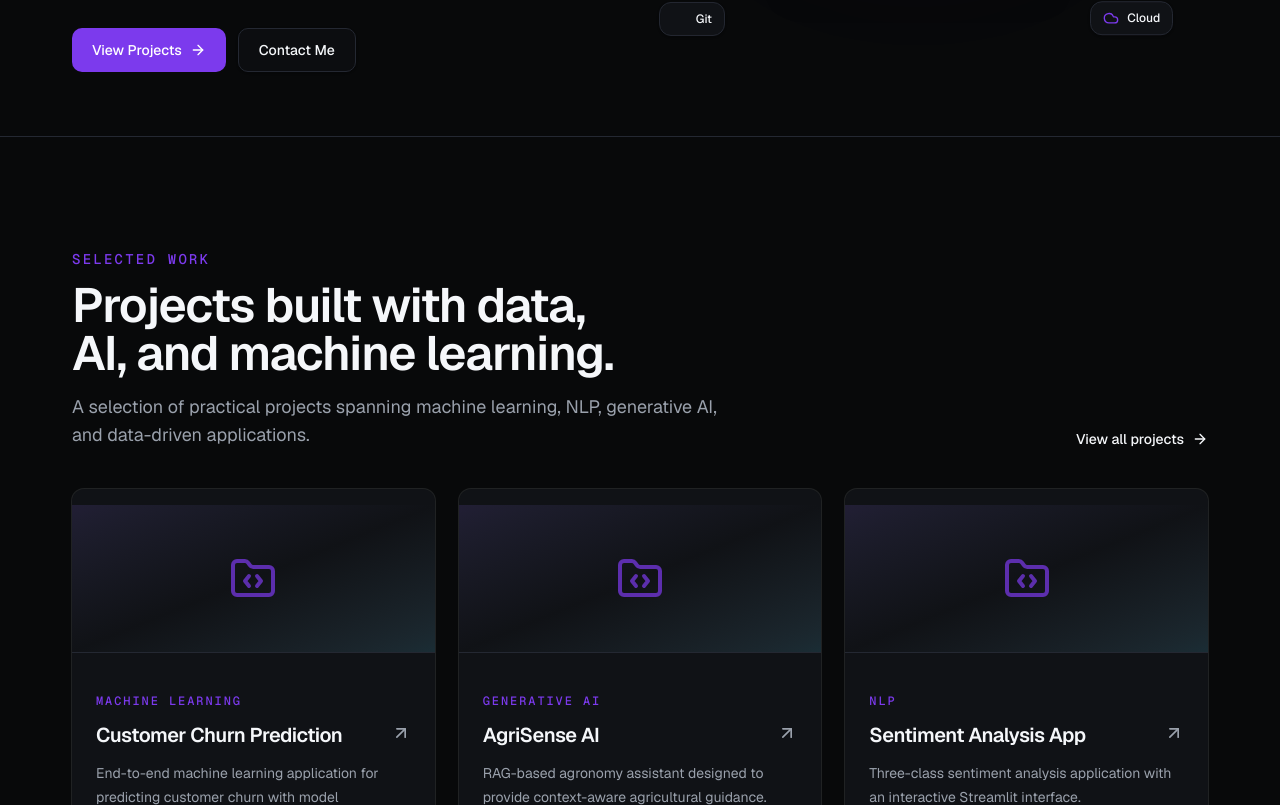
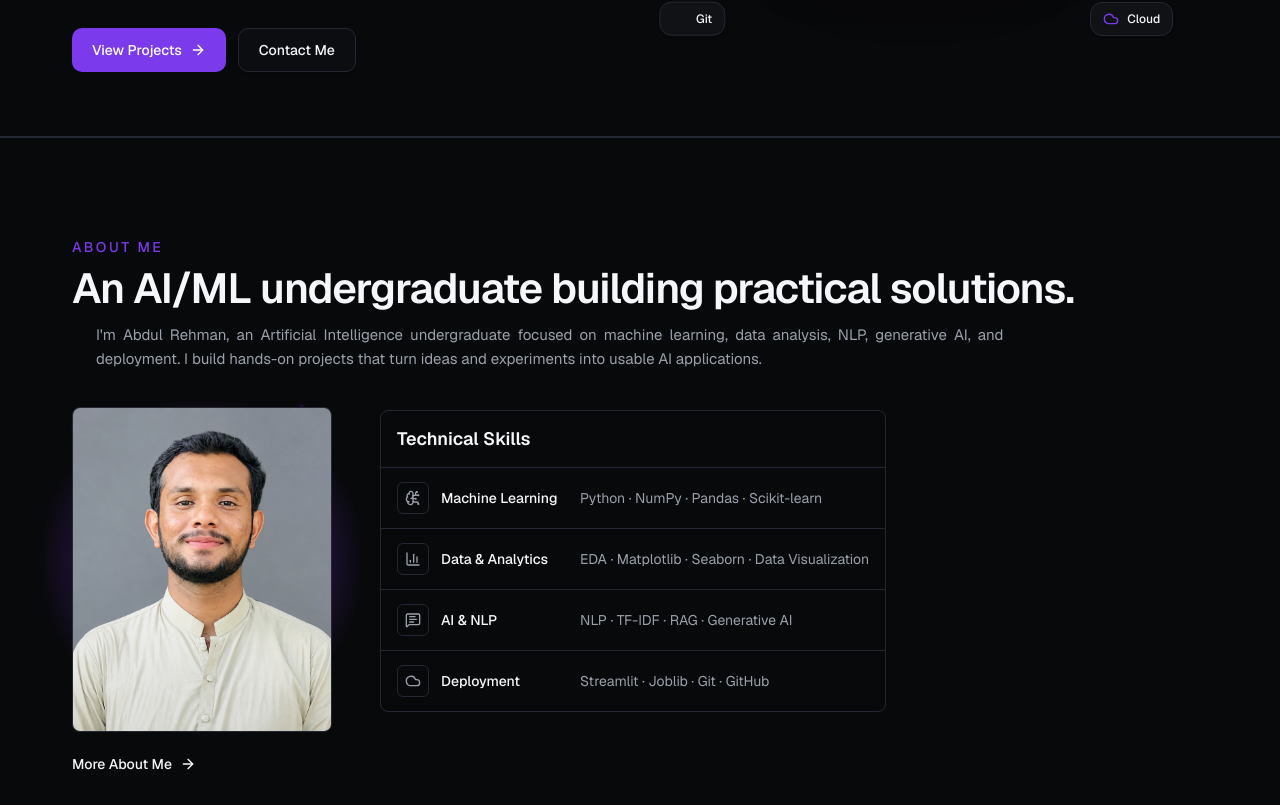
Before and after one commit to abdulrehmanml/ai-ml-portfolio, a Next.js app: page / in a window 1280 px wide. Shown: the part 495-1300 px from the top of the page. Built offline with nearby package versions, Linux system fonts and the light colour scheme; some icons are missing.

Commit message:
feat: build home about section

```diff
--- a/src/app/page.tsx
+++ b/src/app/page.tsx
@@ -1,5 +1,6 @@
 import { Navbar } from "@/components/layout/navbar"
 import { Hero } from "@/components/sections/hero"
+import { AboutPreview } from "@/components/sections/about-preview"
 import { FeaturedProjects } from "@/components/sections/featured-projects"
 import { Footer } from "@/components/layout/footer"
 
@@ -10,6 +11,7 @@ export default function Home() {
 
       <main>
         <Hero />
+        <AboutPreview />
         <FeaturedProjects />
       </main>
 
--- /dev/null
+++ b/src/components/sections/about-preview.tsx
@@ -0,0 +1,234 @@
+"use client"
+
+import Image from "next/image"
+import Link from "next/link"
+import { useState } from "react"
+import {
+  ArrowRight,
+  BarChart3,
+  BrainCircuit,
+  Cloud,
+  MessageSquareText,
+} from "lucide-react"
+import { motion } from "motion/react"
+
+import { Container } from "@/components/layout/container"
+import { Section } from "@/components/layout/section"
+import { FadeIn } from "@/components/animations/fade-in"
+import { SlideUp } from "@/components/animations/slide-up"
+import { motionEase } from "@/lib/motion"
+
+const skillGroups = [
+  {
+    icon: BrainCircuit,
+    title: "Machine Learning",
+    skills: "Python · NumPy · Pandas · Scikit-learn",
+  },
+  {
+    icon: BarChart3,
+    title: "Data & Analytics",
+    skills: "EDA · Matplotlib · Seaborn · Data Visualization",
+  },
+  {
+    icon: MessageSquareText,
+    title: "AI & NLP",
+    skills: "NLP · TF-IDF · RAG · Generative AI",
+  },
+  {
+    icon: Cloud,
+    title: "Deployment",
+    skills: "Streamlit · Joblib · Git · GitHub",
+  },
+]
+
+const particles = [
+  { left: "8%", top: "18%", delay: 0 },
+  { left: "82%", top: "12%", delay: 0.8 },
+  { left: "88%", top: "42%", delay: 1.6 },
+  { left: "12%", top: "58%", delay: 2.4 },
+  { left: "76%", top: "76%", delay: 1.2 },
+  { left: "24%", top: "84%", delay: 2 },
+]
+
+export function AboutPreview() {
+  const [skillHover, setSkillHover] = useState<"all" | number | null>(null)
+
+  return (
+    <Section
+      id="about"
+      className="border-t border-accent/30 lg:min-h-[calc(100svh-4rem)] lg:py-6"
+    >
+      <Container className="lg:flex lg:min-h-[calc(100svh-7rem)] lg:flex-col lg:justify-center">
+        <FadeIn>
+          {/* Section heading */}
+          <div className="w-full">
+            <p className="mb-2 text-sm font-medium uppercase tracking-[0.18em] text-primary">
+              About Me
+            </p>
+
+            <h2 className="w-full text-3xl font-semibold tracking-tight sm:text-4xl lg:text-[42px] lg:leading-[1.1]">
+              An AI/ML undergraduate building practical solutions.
+            </h2>
+
+            <p className="mt-3 w-full text-justify text-sm leading-6 text-muted-foreground sm:text-base lg:w-[82%] lg:pl-6 lg:text-[15px]">
+              I&apos;m Abdul Rehman, an Artificial Intelligence undergraduate focused
+              on machine learning, data analysis, NLP, generative AI, and deployment. I
+              build hands-on projects that turn ideas and experiments into usable AI
+              applications.
+            </p>
+          </div>
+
+          {/* Profile + Technical Skills */}
+          <div className="mt-5 grid gap-7 lg:grid-cols-[260px_1fr] lg:items-center lg:gap-12">
+            {/* Profile visual */}
+            <SlideUp>
+              <div className="relative pt-1 lg:pt-4">
+                <div
+                  aria-hidden="true"
+                  className="pointer-events-none absolute -inset-7 overflow-hidden opacity-70"
+                >
+                  <div className="absolute inset-0 bg-[radial-gradient(circle_at_center,theme(colors.primary/8),transparent_65%)]" />
+
+                  <div className="absolute left-[18%] top-[20%] h-px w-[64%] rotate-[16deg] bg-primary/10" />
+                  <div className="absolute left-[12%] top-[48%] h-px w-[72%] -rotate-[12deg] bg-primary/10" />
+                  <div className="absolute left-[30%] top-[72%] h-px w-[52%] rotate-[7deg] bg-primary/10" />
+
+                  {particles.map((particle, index) => (
+                    <motion.span
+                      key={index}
+                      className="absolute size-1 rounded-full bg-primary/40 shadow-[0_0_10px_theme(colors.primary/30)]"
+                      style={{
+                        left: particle.left,
+                        top: particle.top,
+                      }}
+                      animate={{
+                        y: [0, -7, 0],
+                        x: [0, index % 2 === 0 ? 4 : -4, 0],
+                        opacity: [0.2, 0.65, 0.2],
+                      }}
+                      transition={{
+                        duration: 4.5,
+                        delay: particle.delay,
+                        repeat: Infinity,
+                        ease: motionEase,
+                      }}
+                    />
+                  ))}
+                </div>
+
+                <div className="group relative aspect-[4/5] overflow-hidden rounded-lg border border-border/70 bg-muted/10">
+                  <Image
+                    src="/images/abdul-rehman.png"
+                    alt="Abdul Rehman"
+                    fill
+                    loading="eager"
+                    sizes="(max-width: 1023px) 70vw, 260px"
+                    className="object-cover object-center transition-transform duration-500 group-hover:scale-[1.02]"
+                  />
+
+                  <div className="pointer-events-none absolute inset-0 bg-gradient-to-t from-background/10 via-transparent to-transparent" />
+                </div>
+              </div>
+            </SlideUp>
+
+            {/* Technical Skills */}
+            <SlideUp>
+              <div
+                className="w-full overflow-hidden rounded-lg border border-border/70 lg:w-fit lg:max-w-full"
+                onMouseLeave={() => setSkillHover(null)}
+              >
+                {/* Technical Skills heading */}
+                <div
+                  className="border-b border-border/70 px-4 py-3.5 transition-colors duration-200"
+                  onMouseEnter={() => setSkillHover("all")}
+                >
+                  <h3 className="text-lg font-semibold transition-colors duration-200 hover:text-primary">
+                    Technical Skills
+                  </h3>
+                </div>
+
+                {/* Skill rows */}
+                <div>
+                  {skillGroups.map(
+                    ({ icon: Icon, title, skills }, index) => {
+                      const isActive =
+                        skillHover === "all" || skillHover === index
+
+                      return (
+                        <div
+                          key={title}
+                          onMouseEnter={() => setSkillHover(index)}
+                          className={[
+                            "grid gap-2 px-4 py-3.5 transition-all duration-200",
+                            "sm:grid-cols-[175px_auto] sm:items-center",
+                            isActive
+                              ? "-translate-y-0.5 bg-primary/5"
+                              : "",
+                            index !== skillGroups.length - 1
+                              ? "border-b border-border/60"
+                              : "",
+                          ].join(" ")}
+                        >
+                          <div className="flex items-center gap-3">
+                            <span
+                              className={[
+                                "inline-flex size-8 shrink-0 items-center justify-center rounded-md border transition-all duration-200",
+                                isActive
+                                  ? "border-primary/25 bg-primary/5"
+                                  : "border-border/70",
+                              ].join(" ")}
+                            >
+                              <Icon
+                                className={[
+                                  "size-4 transition-colors duration-200",
+                                  isActive ? "text-primary" : "text-muted-foreground",
+                                ].join(" ")}
+                              />
+                            </span>
+
+                            <span
+                              className={[
+                                "text-sm font-medium transition-colors duration-200",
+                                isActive
+                                  ? "text-primary"
+                                  : "text-foreground",
+                              ].join(" ")}
+                            >
+                              {title}
+                            </span>
+                          </div>
+
+                          <p
+                            className={[
+                              "text-sm leading-6 transition-colors duration-200",
+                              isActive
+                                ? "text-foreground/90"
+                                : "text-muted-foreground",
+                            ].join(" ")}
+                          >
+                            {skills}
+                          </p>
+                        </div>
+                      )
+                    }
+                  )}
+                </div>
+              </div>
+            </SlideUp>
+          </div>
+
+          {/* About link */}
+          <div className="mt-5">
+            <Link
+              href="/about"
+              className="group inline-flex items-center gap-2 text-sm font-medium text-foreground transition-colors hover:text-primary"
+            >
+              More About Me
+              <ArrowRight className="size-4 transition-transform duration-200 group-hover:translate-x-0.5" />
+            </Link>
+          </div>
+        </FadeIn>
+      </Container>
+    </Section>
+  )
+}
```
Also changed, not shown: public/images/abdul-rehman.png (added), src/component/animations/float.tsx (deleted).
